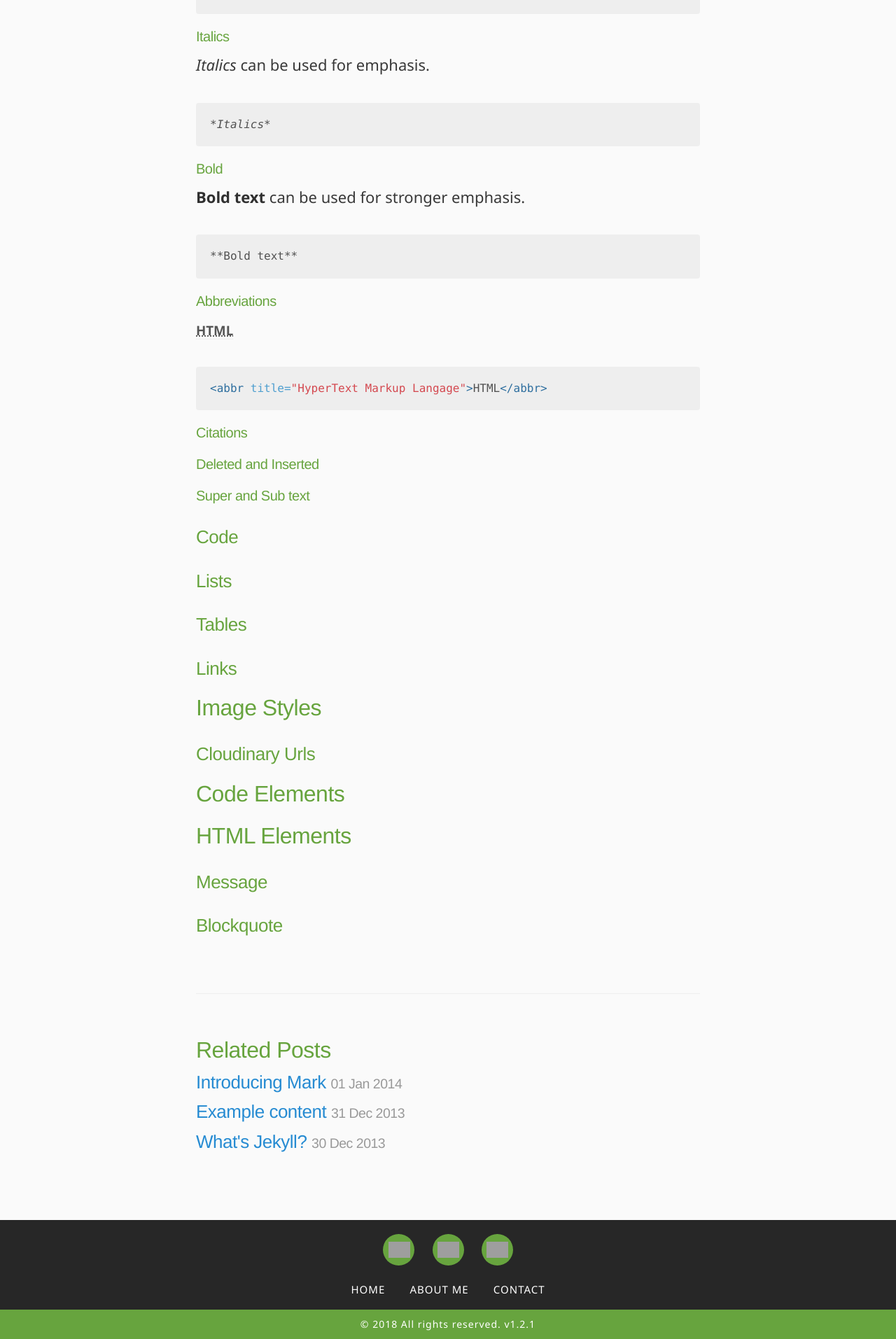
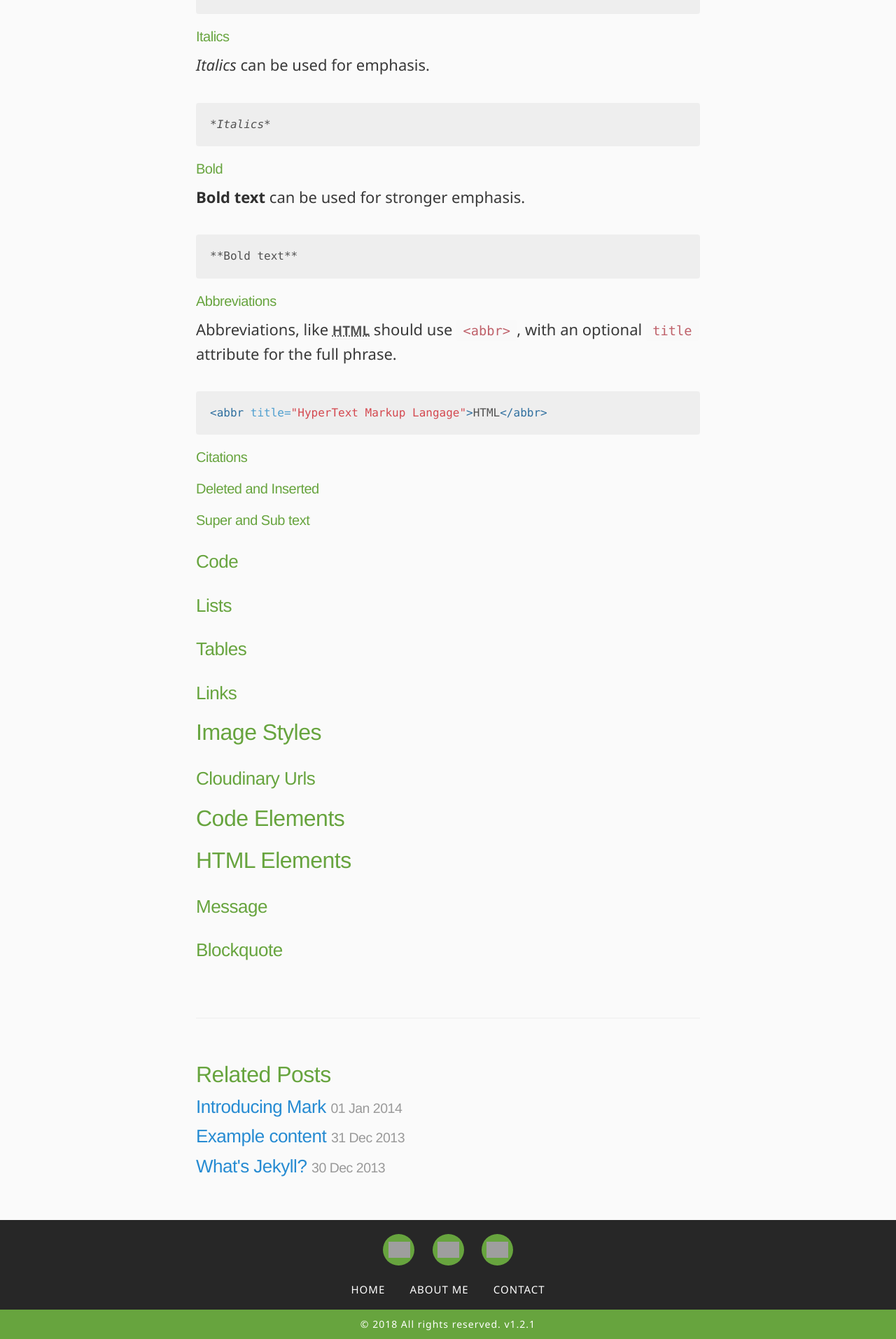
Before and after one commit to markthelefty/markthelefty.github.io, a Jekyll site: the page built from _posts/2018-07-30-theme-style-guide.markdown, in a window 1280 px wide. Shown: the part 2307-4220 px from the top of the page at 70% size. Built offline with Jekyll 4.4.1, drawn with Linux system fonts in a browser that asks for light colours; some web fonts are replaced; our own code applies the rules of GitHub Pages for plain Markdown files; grey boxes are pictures that could not be loaded.

Commit message:
Updated Theme Style Guide

````diff
--- a/_posts/2018-07-30-theme-style-guide.markdown
+++ b/_posts/2018-07-30-theme-style-guide.markdown
@@ -60,7 +60,7 @@
 ```
 
 #### Abbreviations
-<abbr title="HyperText Markup Langage">HTML</abbr>
+Abbreviations, like <abbr title="HyperText Markup Langage">HTML</abbr> should use `<abbr>`, with an optional `title` attribute for the full phrase.
 ```html
 <abbr title="HyperText Markup Langage">HTML</abbr>
 ```
````
